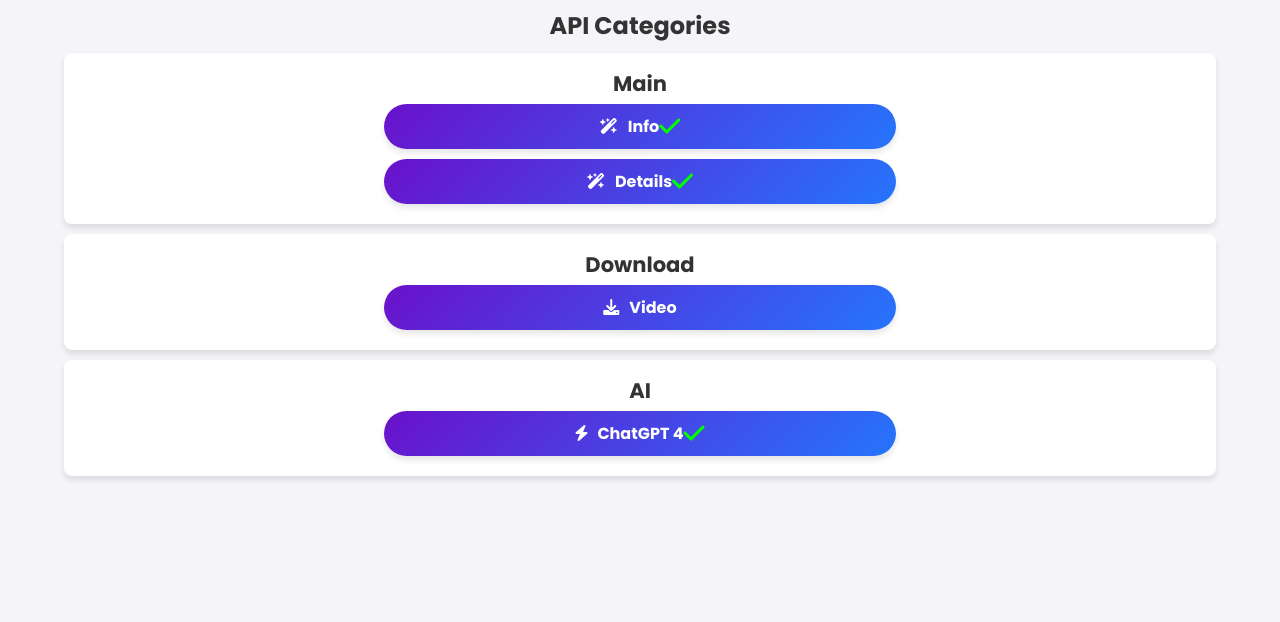
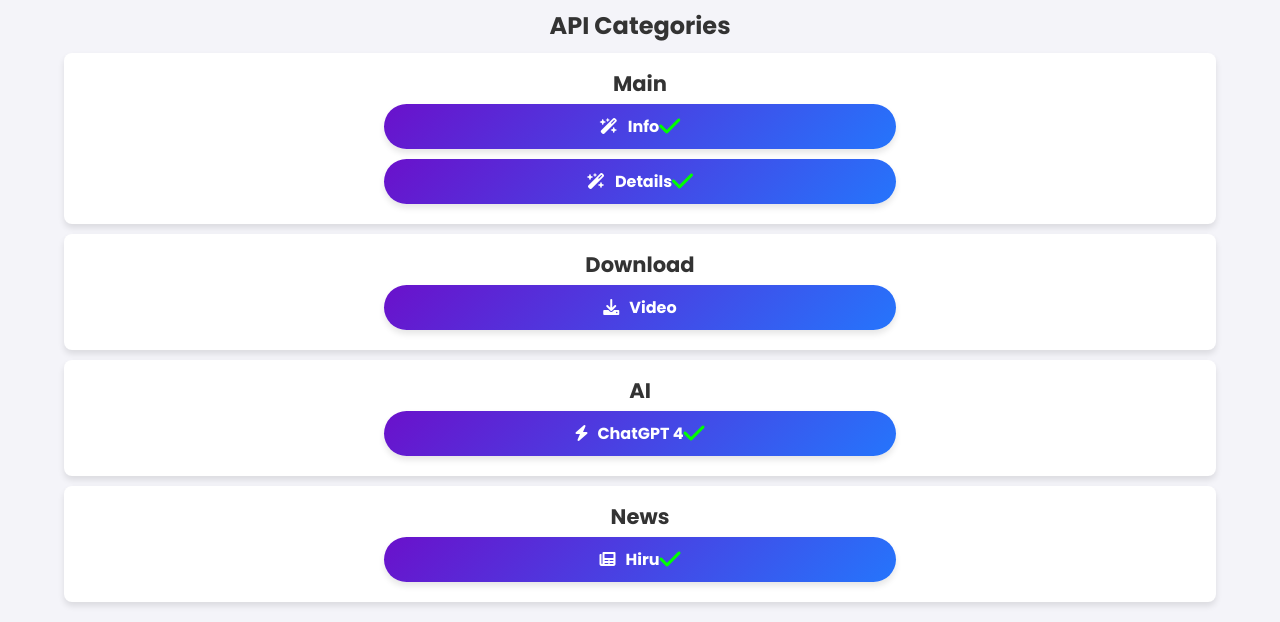
Before and after one commit to NethinduSL/Bit-x-Apis, a website: page home.html in a window 1280 px wide. Shown: the part 891-1513 px from the top of the page. Before the commit the page ends 1387 px from the top, so only its background shows below. Drawn offline with Linux system fonts and the light colour scheme.

Commit message:
Update home.html

```diff
--- a/home.html
+++ b/home.html
@@ -272,7 +272,16 @@
                     <span class="icc"><i class="fa-solid fa-bolt"></i></span>ChatGPT 4
                     <i class="fa-solid fa-check fa-xl" style="color: #00ff00;"></i>
                 </a>
-            </div></center>
+            </div>
+    <div class="category">
+                <h3>News</h3>
+                <a href="/hiru" class="but">
+                    <span class="icc"><i class="fa-solid fa-newspaper"></i></span>Hiru
+                    <i class="fa-solid fa-check fa-xl" style="color: #00ff00;"></i>
+                </a>
+    </div>
+
+    </center>
         </section>
     </div>
 
```
